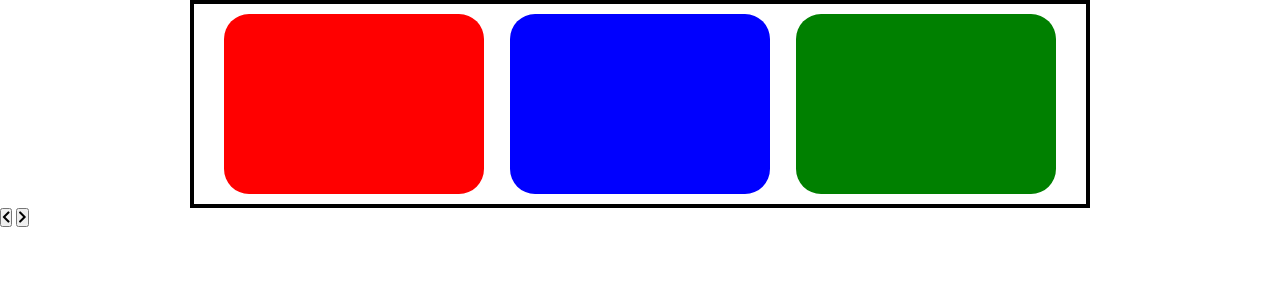
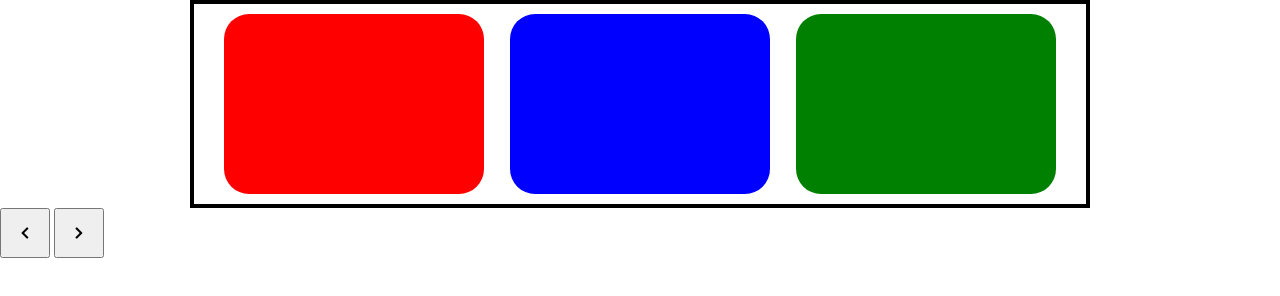
Before and after one commit to tientaxuan/zingmp3-slide-animation-vanillaJs, a plain HTML site: page index.html in a window 1280 px wide. Drawn offline with Linux system fonts and the light colour scheme.

Commit message:
css for button

```diff
--- a/index.html
+++ b/index.html
@@ -35,10 +35,10 @@
         <div class="image" style="background-color: violet"></div>
       </div>
     </div>
-    <button class="btn-prev">
+    <button class="btn btn-prev">
       <i class="fas fa-chevron-left fa-1x"></i>
     </button>
-    <button class="btn-next">
+    <button class="btn btn-next">
       <i class="fas fa-chevron-right fa-1x"></i>
     </button>
     <script src="zing.js"></script>
--- a/zing-style-slide.css
+++ b/zing-style-slide.css
@@ -34,8 +34,8 @@
   justify-content: center;
   z-index: 0;
   opacity: 0;
-  transition: transform 0.5s ease-in-out,
-    opacity 0.5s ease-in-out, z-index 0s linear 0.25s;
+  transition: transform 0.5s ease-in-out, opacity 0.5s ease-in-out,
+    z-index 0s linear 0.25s;
   margin: 50px;
 }
 .previous {
@@ -60,3 +60,8 @@
 .first {
   transform: translateX(-20%);
 }
+
+.btn {
+  width: 50px;
+  height: 50px;
+}
```
